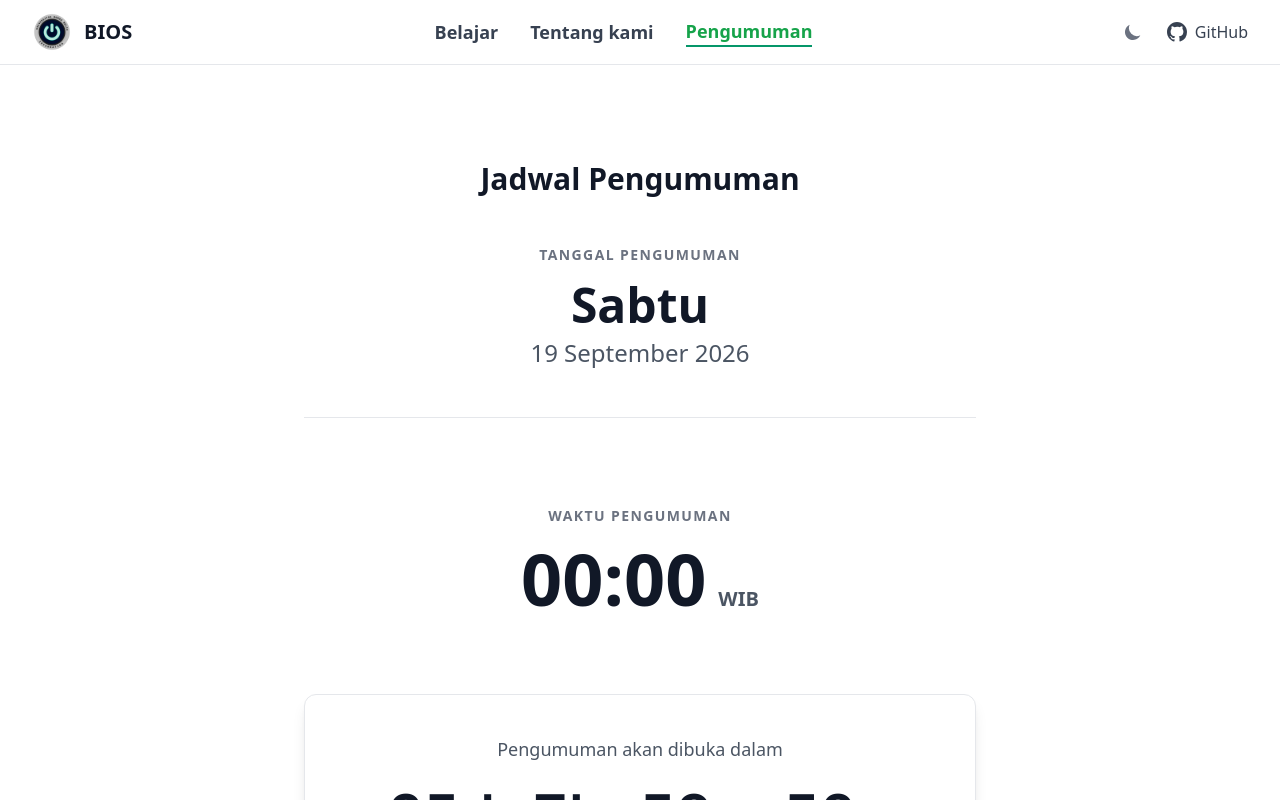
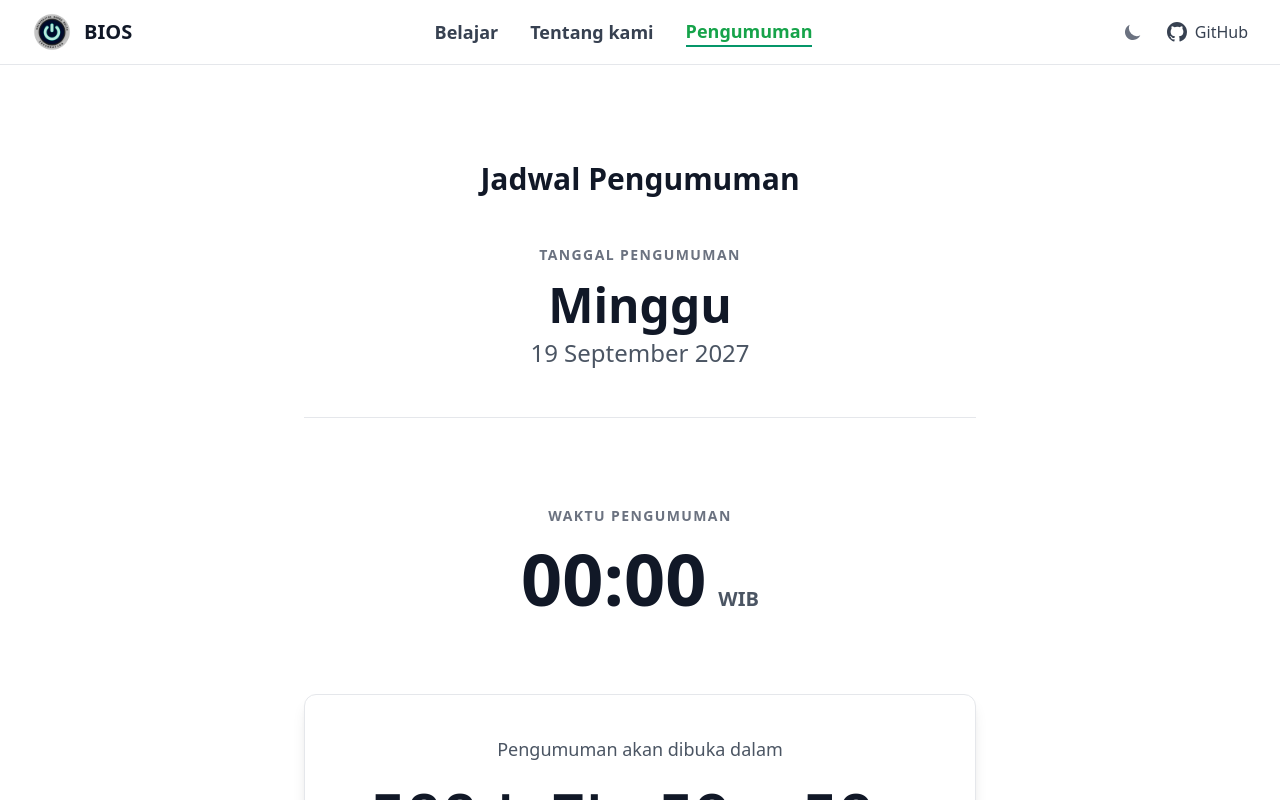
Before and after one commit to ClayMicholaz/himabios, a Next.js app: page /announcement in a window 1280 px wide. Shown: the top 800 px of the page. Built offline with nearby package versions, Linux system fonts and the light colour scheme.

Commit message:
closed announcement page

```diff
--- a/src/app/announcement/page.tsx
+++ b/src/app/announcement/page.tsx
@@ -139,7 +139,7 @@ const studentAcceptanceData: StudentData[] = [
 ];
 
 const announcementConfig = {
-  releaseDate: new Date("2026-09-19"),
+  releaseDate: new Date("2027-09-19"),
   releaseTime: "00:00",
 };
 
```
